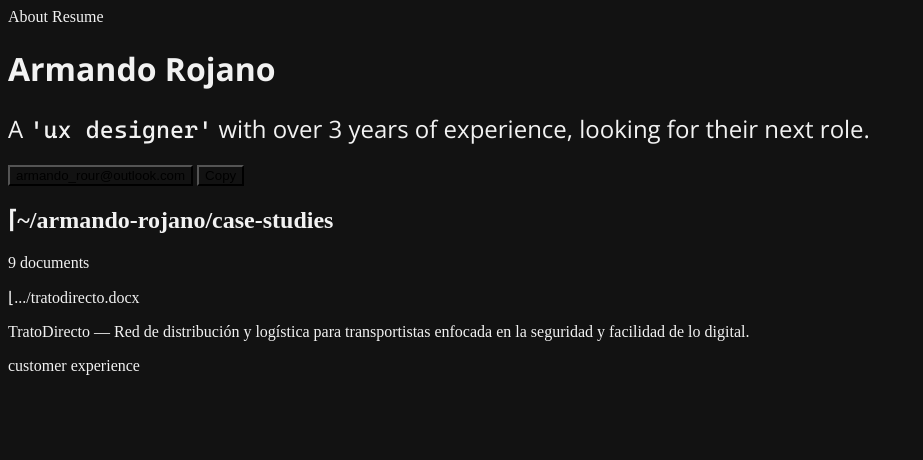
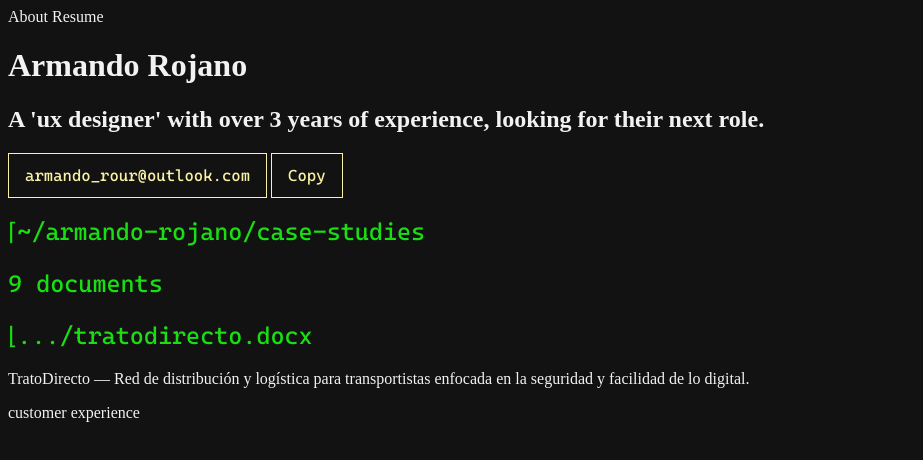
Before and after one commit to r0ur/deprecated-portfolio, a website: page index.html in a window 1280 px wide. Shown: the whole page, without its empty margins (0-923 px from the left). Drawn offline with Linux system fonts and the light colour scheme.

Commit message:
Edit README. Create some Sass classes. Add info to Index.

```diff
--- a/index.html
+++ b/index.html
@@ -29,10 +29,10 @@
       <a href="">Resume</a>
     </nav>
     <header>
-      <h1 class="tit-sans">Armando Rojano</h1>
-      <h2 class="subt-sans">
-        A <span class="subt-code">'ux designer'</span> with over 3 years of
-        experience, looking for their next role.
+      <h1>Armando Rojano</h1>
+      <h2>
+        A <span>'ux designer'</span> with over 3 years of experience, looking
+        for their next role.
       </h2>
       <div>
         <button>armando_rour@outlook.com</button>
@@ -42,13 +42,15 @@
     <main>
       <section>
         <header>
-          <h1>⌈~/armando-rojano/case-studies</h1>
-          <p>9 documents</p>
-          <p>⌊.../tratodirecto.docx</p>
+          <div class="">
+            <h1 class="title-code sec-color">⌈~/armando-rojano/case-studies</h1>
+            <p class="title-code sec-color">9 documents</p>
+          </div>
+          <h2 class="title-code sec-color">⌊.../tratodirecto.docx</h2>
         </header>
         <p>
-          TratoDirecto — Red de distribución y logística para transportistas
-          enfocada en la seguridad y facilidad de lo digital.
+          <span>TratoDirecto</span> — Red de distribución y logística para
+          transportistas enfocada en la seguridad y facilidad de lo digital.
         </p>
         <p>customer experience</p>
       </section>
--- a/sass/main.scss
+++ b/sass/main.scss
@@ -1,7 +1,17 @@
 @import "variables";
 
-* {
-  background-color: $black;
+@mixin titles-code($font-family, $font-size, $font-weight) {
+  font-family: $secondary-font;
+  font-size: $subtitle-font-size;
+  font-weight: $font-weight-regular;
+}
+
+.title-code {
+  @include titles-code(
+    $secondary-font,
+    $subtitle-font-size,
+    $font-weight-regular
+  );
 }
 
 ul,
@@ -14,25 +24,49 @@ a {
 
 body {
   color: $white;
+  background-color: $black;
 }
 
-.tit-sans,
-.subt-sans {
-  font-family: $primary-font;
-  font-size: $title-font-size;
+button {
+  padding: 12px 16px;
+  font-weight: $font-weight-regular;
+  font-size: $caption-font-size;
+  font-family: $secondary-font;
+  cursor: pointer;
+  color: $primary;
+  border: $primary 1px solid;
+  background-color: transparent;
 }
 
-.subt-sans {
-  font-size: $subtitle-font-size;
-  font-weight: $font-weight-regular;
+// Colors
+.blk-color {
+  color: $black;
 }
 
-.tit-code,
-.subt-code {
-  font-family: $secondary-font;
-  font-size: $title-font-size;
+.wht-color {
+  color: $white;
 }
 
-.subt-code {
-  font-size: $subtitle-font-size;
+.pri-color {
+  color: $primary;
 }
+
+.sec-color {
+  color: $secondary;
+}
+
+.tert-color {
+  color: $tertiary;
+}
+
+.quat-color {
+  color: $quaternary;
+}
+
+.quin-color {
+  color: $quinary;
+}
+
+.sen-color {
+  color: $senary;
+}
```
Also changed, not shown: css/style.css, 2 other files.
